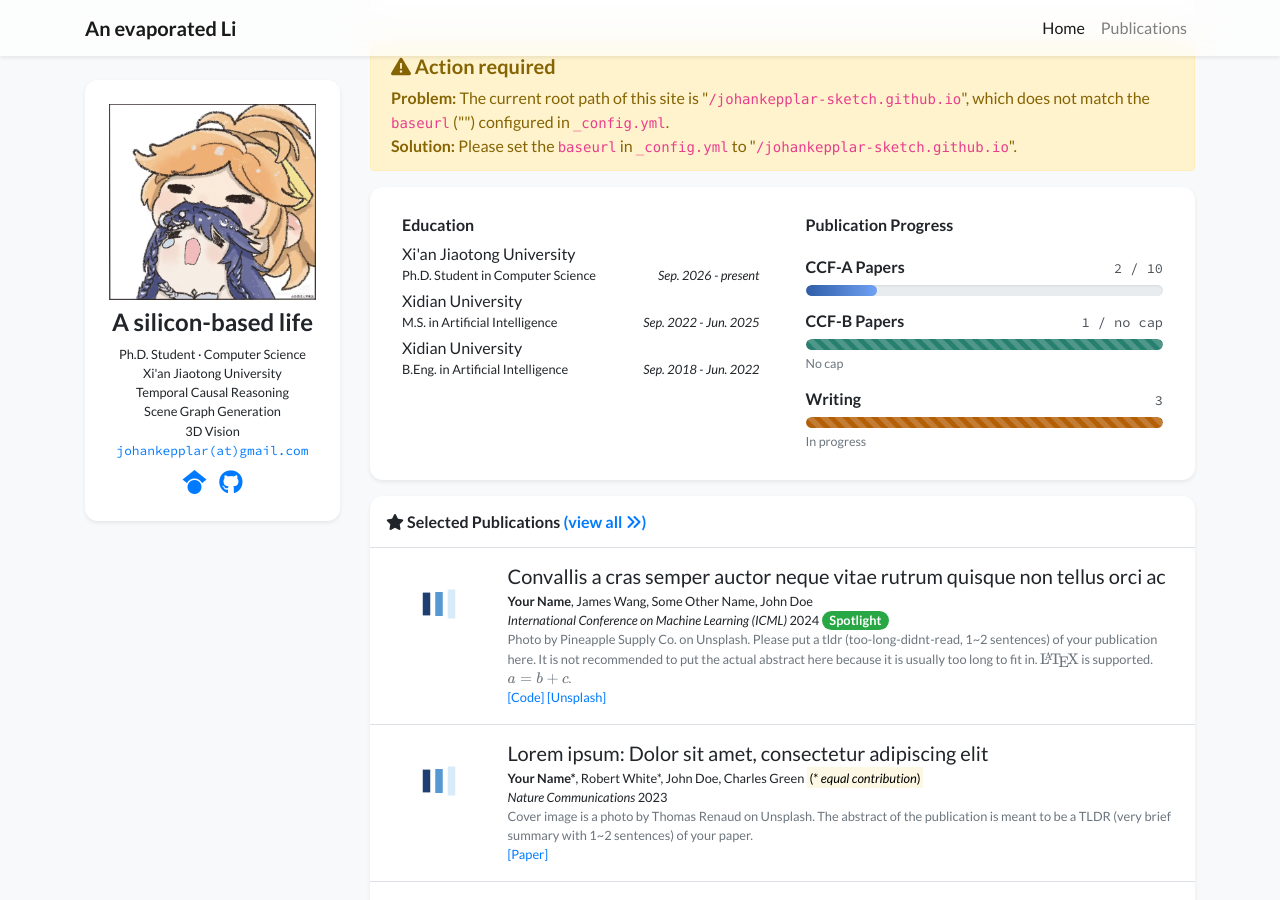
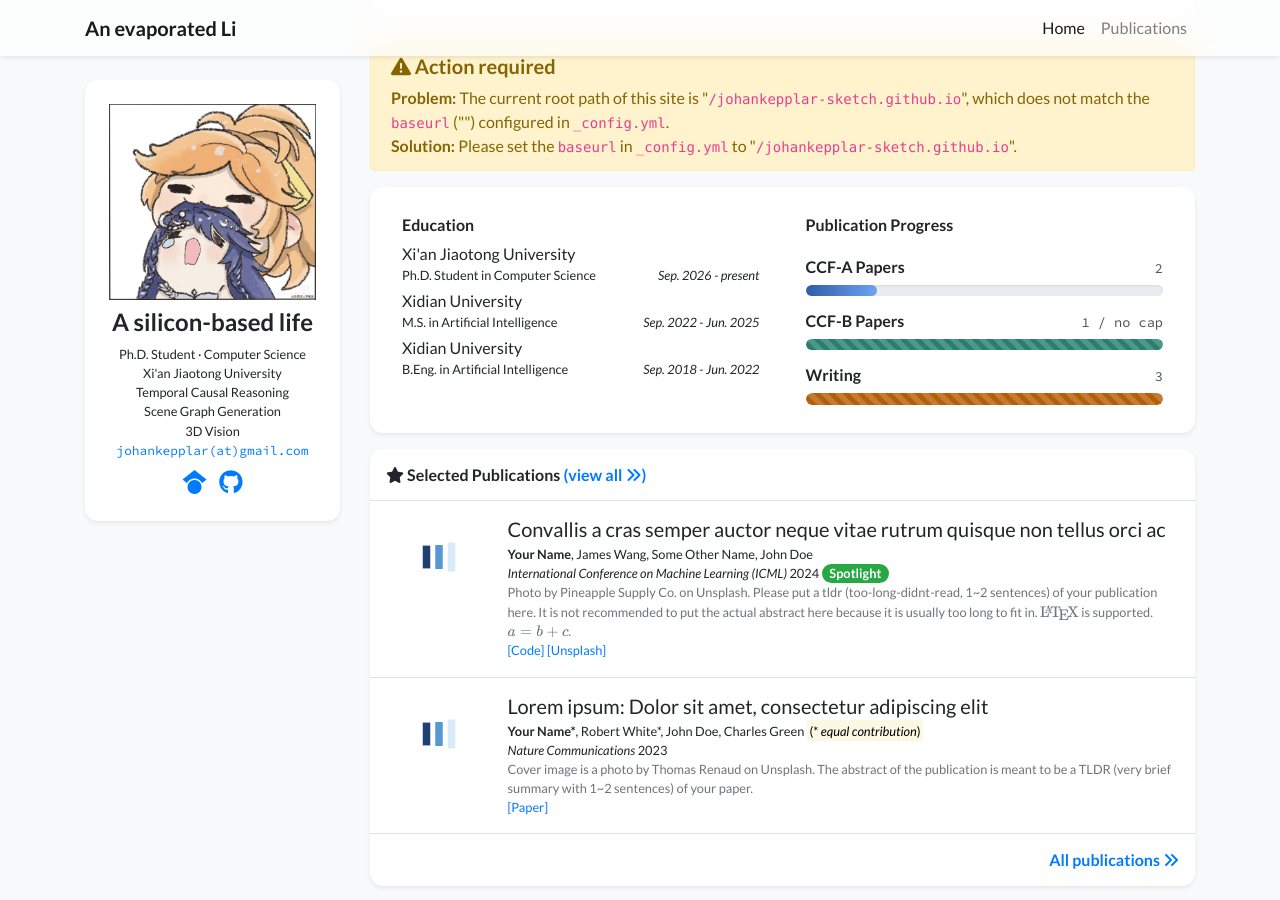
Before and after one commit to johankepplar-sketch/johankepplar-sketch.github.io, a Jekyll site: the page built from index.html, in a window 1280 px wide and 900 px high, scrolled down 345 px. Built offline with Jekyll 4.4.1, drawn with Linux system fonts in a browser that asks for light colours; nearby versions of some CDN libraries; a style sheet for code colours, icons or effects is not loaded.

Commit message:
fix: simplify publication progress labels

```diff
--- a/_data/profile.yml
+++ b/_data/profile.yml
@@ -55,12 +55,11 @@ education:
 publication_progress:
 - name: CCF-A Papers
   current: 2
+  count_label: '2'
   total: 10
 - name: CCF-B Papers
   current: 1
-  caption: No cap
 - name: Writing
   current: 3
   count_label: '3'
-  caption: In progress
   variant: writing
--- a/_includes/widgets/experience_card.html
+++ b/_includes/widgets/experience_card.html
@@ -66,9 +66,6 @@
                                     <div class="progress-bar progress-bar-striped publication-progress-fill publication-progress-fill-open {% if item.variant == "writing" %}publication-progress-fill-writing{% else %}publication-progress-fill-b{% endif %}" role="img" style="width: 100%;" aria-label="{{ item.name }}: {{ item.current }} papers{% if item.caption %}, {{ item.caption }}{% else %}, no total cap{% endif %}"></div>
                                     {% endif %}
                                 </div>
-                                {% unless item.total %}
-                                <div class="publication-progress-caption">{% if item.caption %}{{ item.caption }}{% else %}Open-ended target{% endif %}</div>
-                                {% endunless %}
                             </div>
                             {% endfor %}
                         </div>
```
